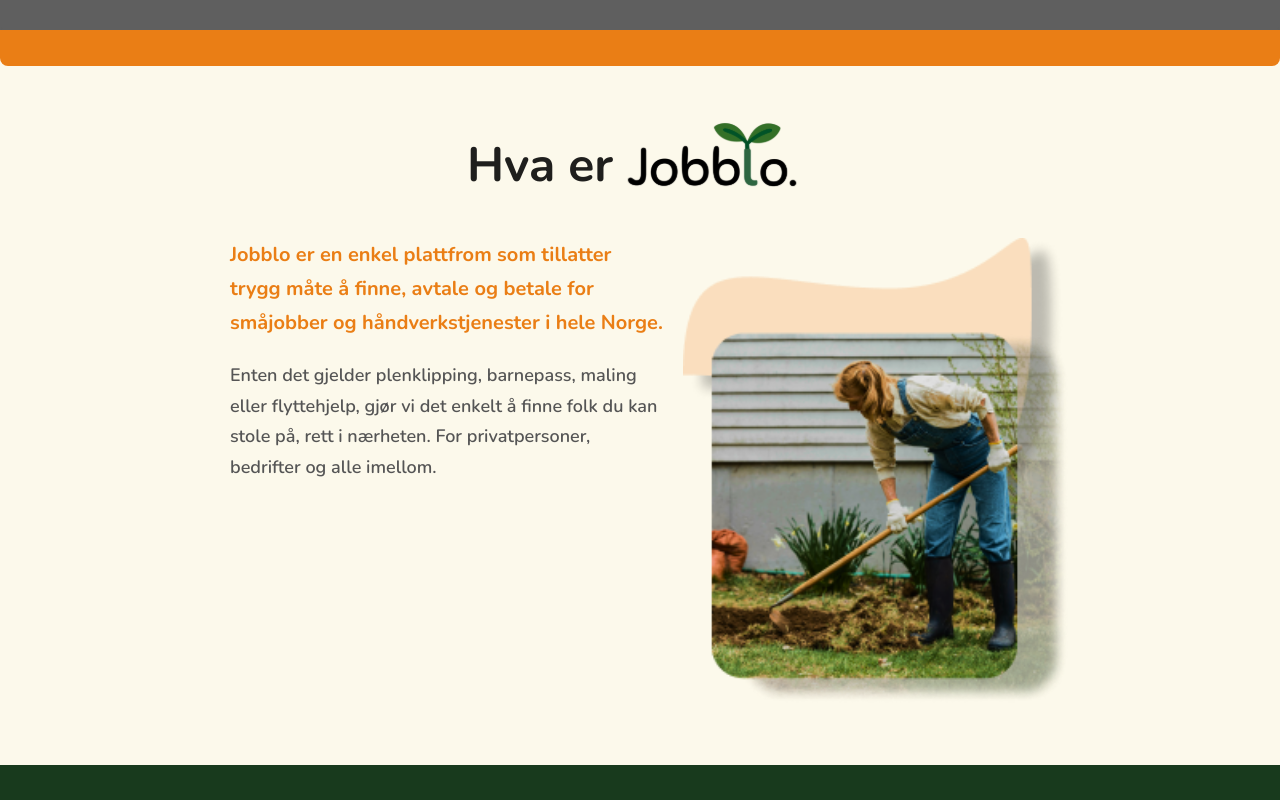
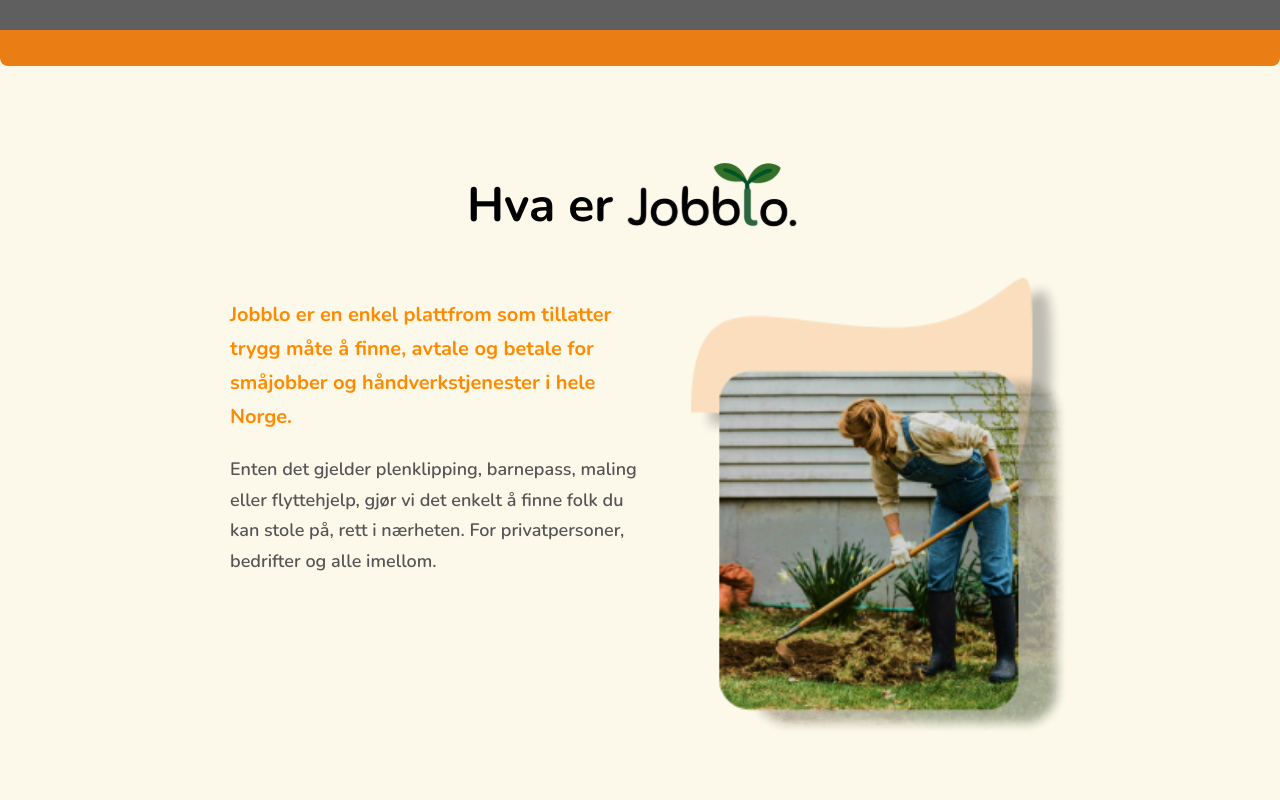
Before and after one commit to abdi4312/jobblo, a React (Vite) app in the folder frontend/: page / in a window 1280 px wide. Shown: the part 640-1440 px from the top of the page. Built offline with nearby package versions, Linux system fonts and the light colour scheme; no server answers; grey boxes are pictures that could not be loaded.

Commit message:
info add tailwind css

```diff
--- a/frontend/src/components/landing/info/Info.tsx
+++ b/frontend/src/components/landing/info/Info.tsx
@@ -1,34 +1,40 @@
-import styles from "./Info.module.css";
-
 import * as Icons from "../../../assets/icons";
 
 export function Info() {
   return (
-    <>
-      <div className={styles.infoContainer}>
-        <div className={styles.infoTitle}>
-          <h2>Hva er </h2>
-          <Icons.JobbloIcon className={styles.infoJobbloIcon} />
+    <div className="max-w-225 mx-auto px-5 py-10">
+      {/* Title Section */}
+      <div className="flex flex-row justify-center items-center pb-8 text-center">
+        <h2 className="text-[32px] md:text-[48px] m-0 font-bold text-black">
+          Hva er
+        </h2>
+        <Icons.JobbloIcon className="w-37.5 h-15 md:w-50 md:h-20 -translate-y-1 md:-translate-y-2" />
       </div>
-        <div className={styles.textImageWrapper}>
-          <div className={styles.infoTextContainer}>
-            <p className={styles.infoText1}>
+
+      {/* Content Wrapper */}
+      <div className="flex flex-col md:flex-row items-center md:items-start gap-0 md:gap-4">
+        {/* Text Container */}
+        <div className="w-full md:w-[55%] p-0 md:p-5 pb-5 flex flex-col gap-5">
+          <p className="m-0 text-[18px] md:text-[20px] font-bold leading-[1.7] text-[#ff8a00]">
             Jobblo er en enkel plattfrom som tillatter trygg måte å finne,
             avtale og betale for småjobber og håndverkstjenester i hele Norge.
           </p>
-            <p className={styles.infoText2}>
+          <p className="m-0 text-[16px] md:text-[18px] leading-[1.7] text-[#555]">
             Enten det gjelder plenklipping, barnepass, maling eller
             flyttehjelp, gjør vi det enkelt å finne folk du kan stole på, rett
             i nærheten. For privatpersoner, bedrifter og alle imellom.
           </p>
         </div>
+
+        {/* Image Section */}
+        <div className="w-full md:w-[45%] flex justify-center">
           <img
-            className={styles.womanGardening}
-            src="src/assets/images/woman-gardening.png"
+            className="object-cover w-[60%] md:w-full max-w-62.5 md:max-w-none rounded-xl"
+            src="/src/assets/images/woman-gardening.png"
             alt="Person gardening"
           />
         </div>
       </div>
-    </>
+    </div>
   );
 }
```
Lines whose indentation alone changed are shown as unchanged.
